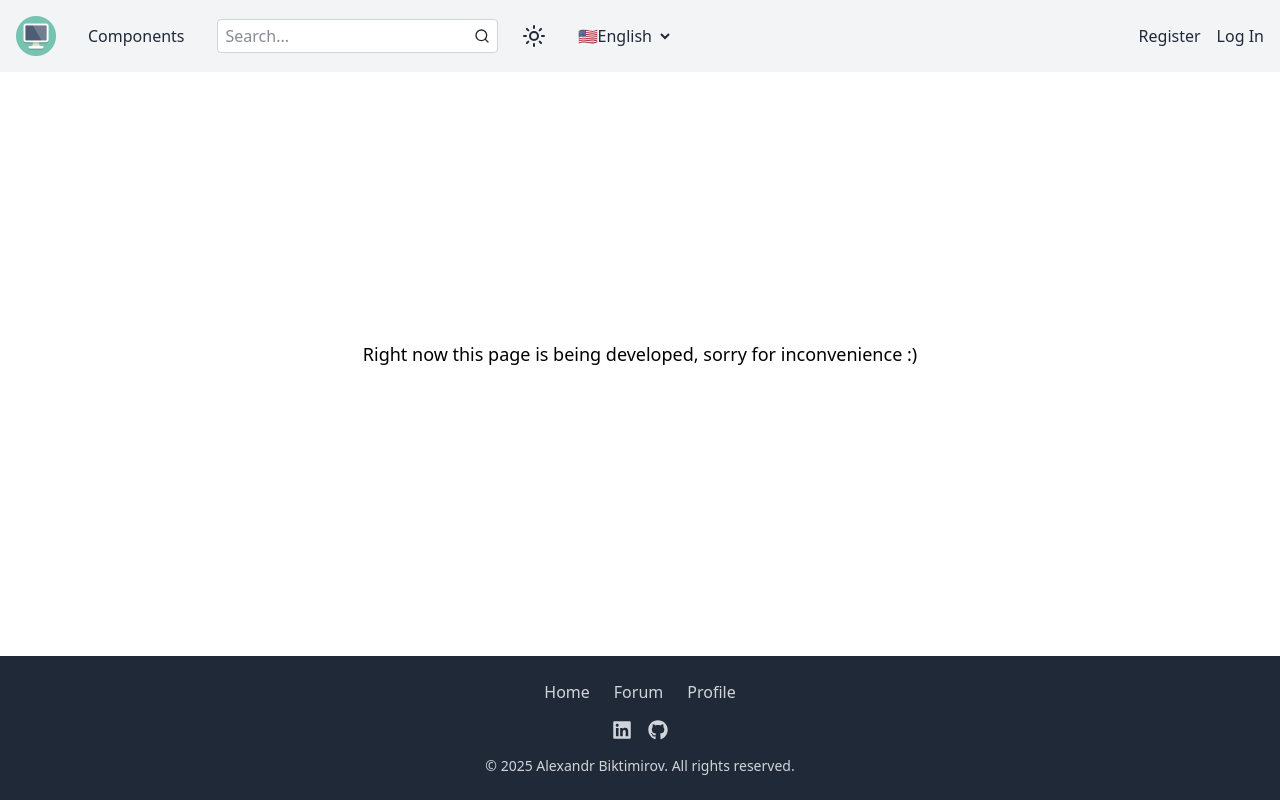
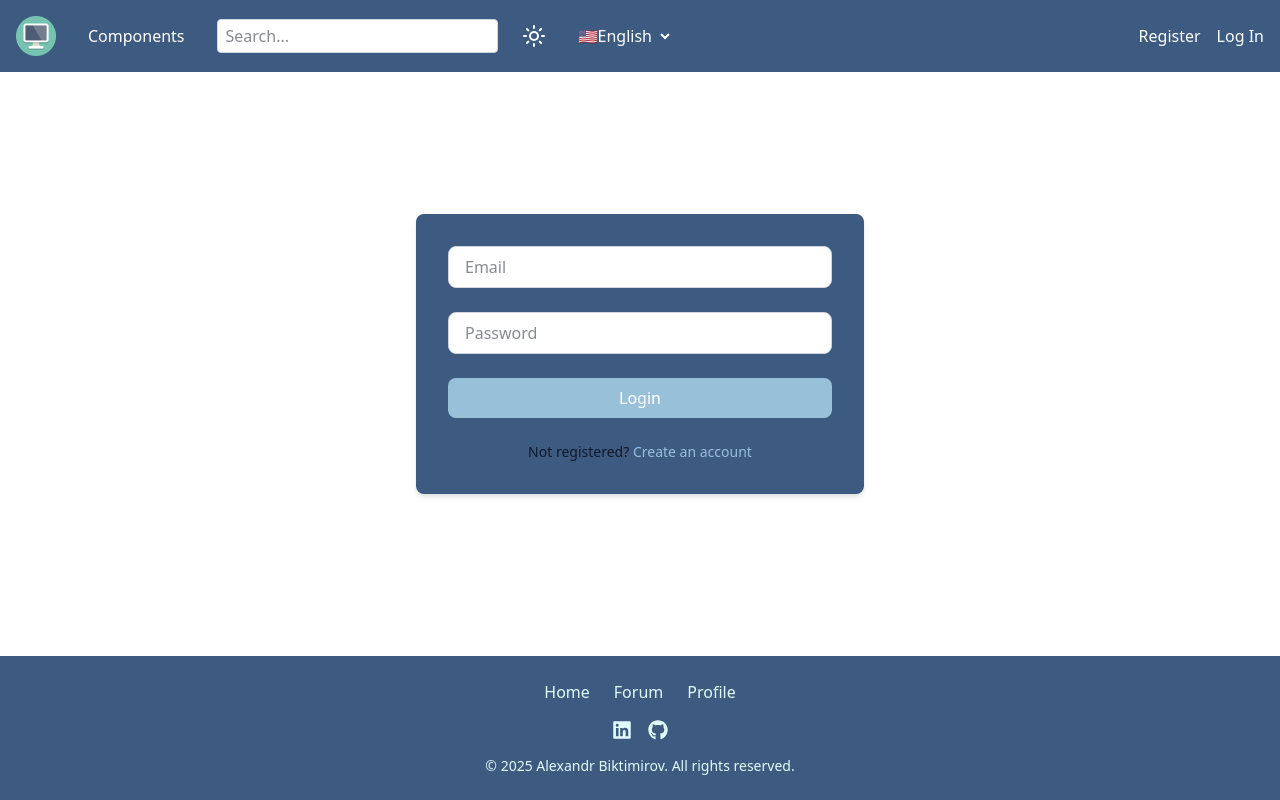
Before and after one commit to alexandrbiktimirov/PC_Shop, a React (Vite) app in the folder frontend/: page /login in a window 1280 px wide. Built offline with nearby package versions, Linux system fonts and the light colour scheme.

Commit message:
feat: add login form and initial components page

```diff
--- a/frontend/public/locales/en/common.json
+++ b/frontend/public/locales/en/common.json
@@ -39,5 +39,11 @@
   "messages": {
     "notFound": "404: This page does not exist :(",
     "inDevelopment" : "Right now this page is being developed, sorry for inconvenience :)"
+  },
+  "login": {
+    "password": "Password",
+    "loginButton": "Login",
+    "notRegistered": "Not registered?",
+    "createAnAccount": "Create an account"
   }
 }
--- a/frontend/public/locales/pl/common.json
+++ b/frontend/public/locales/pl/common.json
@@ -40,5 +40,11 @@
   "messages": {
     "notFound": "404: Ta strona nie istnieje :(",
     "inDevelopment": "Ta strona jest w trakcie tworzenia – przepraszamy za niedogodności :)"
+  },
+  "login": {
+    "password": "Hasło",
+    "loginButton": "Zaloguj się",
+    "notRegistered": "Nie zarejestrowany?",
+    "createAnAccount": "Zarejestruj się"
   }
 }
--- a/frontend/src/App.css
+++ b/frontend/src/App.css
@@ -2,18 +2,18 @@
 
 :root {
     /* Card */
-    --card-bg: #1f2937;
-    --card-text: #f9fafb;
+    --card-bg: #3d5a80;
+    --card-text: #ffffff;
     --card-hover-border: #3b82f6;
 
     /* Header */
-    --header-bg: #f3f4f6;
-    --header-text: #1f2937;
-    --link-hover: #2563eb;
+    --header-bg: #3d5a80;
+    --header-text: #ffffff;
+    --link-hover: #98c1d9;
 
     /* Footer */
-    --footer-bg: #1f2937;
-    --footer-text: #d1d5db;
+    --footer-bg: #3d5a80;
+    --footer-text: #e0fbfc;
 
     /* Menus */
     --menu-bg: #ffffff;
@@ -76,6 +76,45 @@
     .component-label {
         @apply text-sm font-medium text-center break-words;
         color: var(--card-text);
+    }
+
+    /* Login and registration forms */
+    .login-form {
+        @apply max-w-md w-full mx-auto p-8 rounded-lg shadow-md space-y-6;
+        background-color: var(--card-bg);
+        color: var(--card-text);
+    }
+
+    .login-input {
+        @apply block w-full px-4 py-2 rounded-lg;
+        background-color: var(--input-bg);
+        color: var(--input-text);
+        border: 1px solid var(--input-border);
+        outline: none;
+    }
+
+    .login-input:focus {
+        box-shadow: 0 0 0 2px var(--link-hover);
+    }
+
+    .login-button {
+        @apply w-full py-2 rounded-lg;
+        background-color: var(--link-hover);
+        color: var(--card-text);
+        transition: background-color .2s;
+    }
+    .login-button:hover {
+        background-color: var(--card-hover-border);
+    }
+
+    .login-message {
+        @apply text-center text-sm;
+        color: var(--menu-text);
+    }
+
+    .login-message a {
+        color: var(--link-hover);
+        @apply hover:underline;
     }
 
     /* Header and navigation */
--- /dev/null
+++ b/frontend/src/pages/ComponentsPage.tsx
@@ -0,0 +1,9 @@
+import React from "react";
+
+export const ComponentsPage : React.FC = () => {
+    return (
+      <div>
+
+      </div>
+    );
+}
--- a/frontend/src/pages/Login.tsx
+++ b/frontend/src/pages/Login.tsx
@@ -1,10 +1,23 @@
 import React from "react";
-import {InDevelopment} from "../components/InDevelopment.tsx";
+import {useTranslation} from "react-i18next";
+import {Link} from "react-router-dom";
 
 export const Login : React.FC = () => {
+    const {t} = useTranslation();
+
     return (
         <div>
-            <InDevelopment />
+            <form className="login-form" method="GET" action="/login">
+                <input type="email" name="email" placeholder={t('login.emailPlaceholder', 'Email')} className="login-input"/>
+                <input type="password" name="password" placeholder={t('login.password')} className="login-input"/>
+                <button type="submit" className="login-button">
+                    {t('login.loginButton')}
+                </button>
+                <p className="login-message">
+                    {t('login.notRegistered')}{' '}
+                    <Link to="/register">{t('login.createAnAccount')}</Link>
+                </p>
+            </form>
         </div>
     )
 }
```
